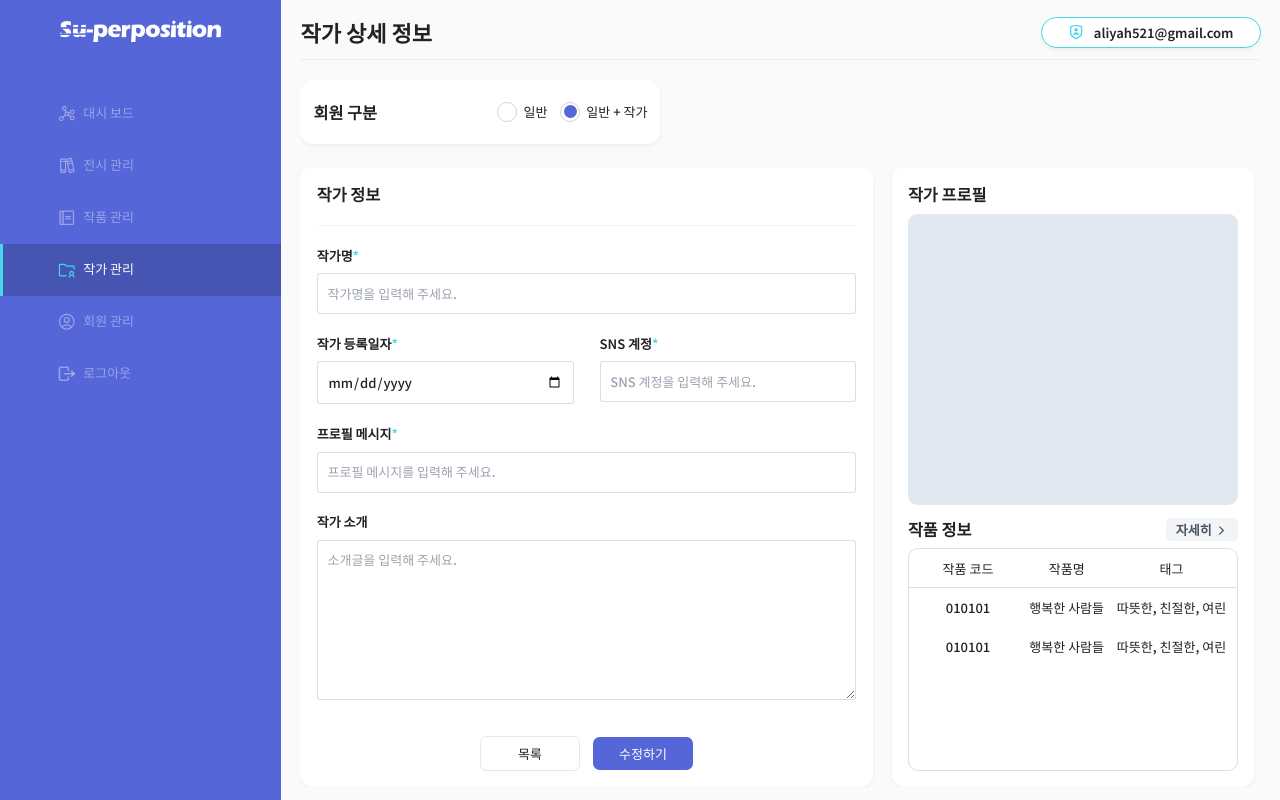
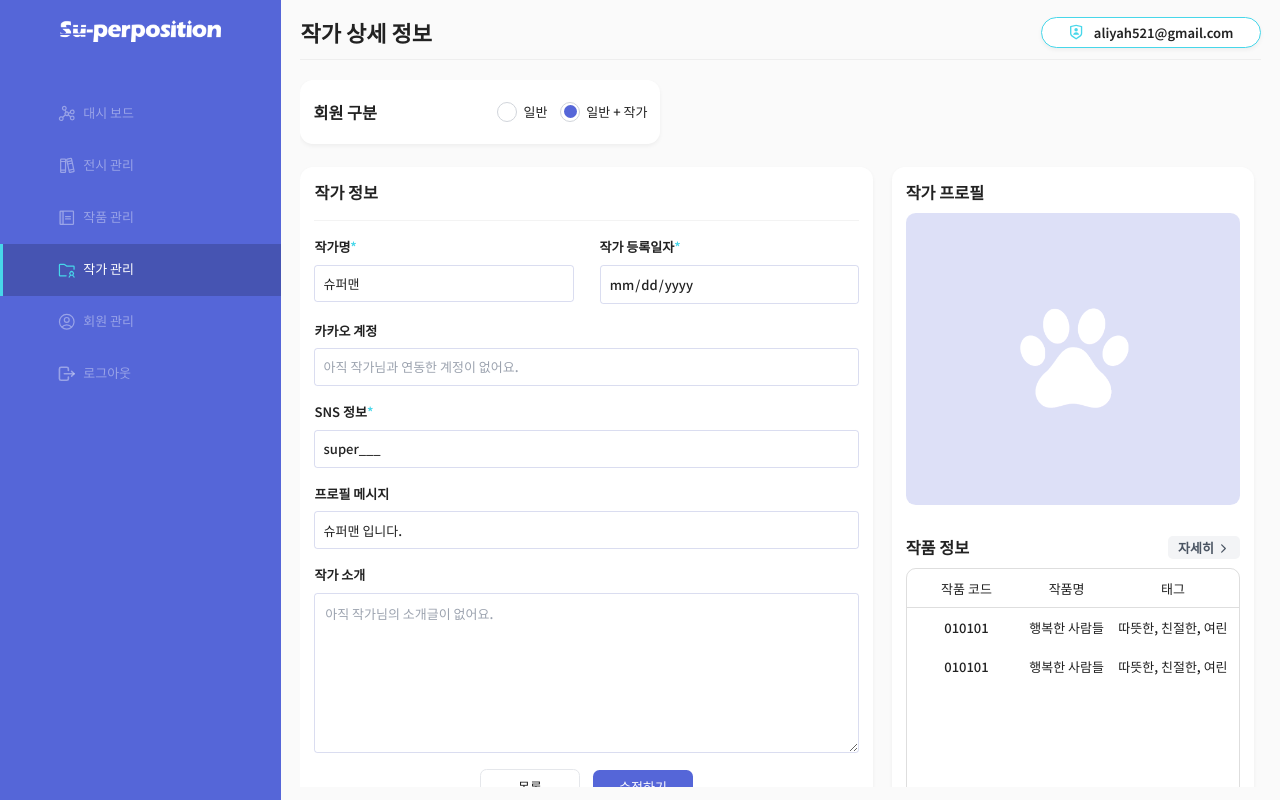
Before and after one commit to Superposition-dev/Super_Front_admin, a React (Vite) app: page /author/1 in a window 1280 px wide. Built offline with nearby package versions, Linux system fonts and the light colour scheme.

Commit message:
Feat : 작가 상세 페이지 구현

```diff
--- a/src/components/@common/row/Input.tsx
+++ b/src/components/@common/row/Input.tsx
@@ -1,15 +1,39 @@
+import cn from '../../../lib/tailwindUtil'
+import Button, { type } from '../atom/Button'
+
+export interface ButtonType {
+  title: string
+  onClick: () => void
+}
+
 export interface InputProps extends React.InputHTMLAttributes<HTMLInputElement> {
   title: string
+  constant?: boolean
+  button?: ButtonType
 }
 
-const Input = ({ title, ...props }: InputProps) => {
+const Input = ({ title, button, constant, ...props }: InputProps) => {
   return (
     <div className="flex flex-col gap-2.5 w-full">
       <h4 className="font-semibold">
         {title}
         {props.required && <span className="text-main-bright">*</span>}
       </h4>
-      <input className="w-full p-3 border border-main-too-dark border-opacity-20 rounded" {...props} />
+      <div
+        className={cn(
+          'flex items-center justify-between w-full border border-main-too-dark border-opacity-20 rounded overflow-hidden',
+          button && 'pr-1.5',
+          !props.disabled ? '' : '',
+        )}
+      >
+        <input
+          className={cn('p-2.5', button ? 'w-3/4' : 'w-full', !constant && 'disabled:bg-transparent')}
+          {...props}
+        />
+        {button && (
+          <Button name={button.title} customType={type.fill} onClick={button.onClick} addClass="py-1.5 px-4" />
+        )}
+      </div>
     </div>
   )
 }
--- a/src/components/@common/row/Rows.tsx
+++ b/src/components/@common/row/Rows.tsx
@@ -4,11 +4,18 @@ export interface RowsProps {
   children: React.ReactNode
   title: string
   width?: string
+  addClass?: string
 }
 
-const Rows = ({ children, title, width }: RowsProps) => {
+const Rows = ({ children, title, width, addClass }: RowsProps) => {
   return (
-    <div className={cn('flex flex-col gap-6 w-[60%] h-full p-5 rounded-2xl bg-white shadow-light', width)}>
+    <div
+      className={cn(
+        'flex flex-col gap-5 w-[60%] h-full p-4 rounded-2xl bg-white shadow-light border border-transparent',
+        width,
+        addClass,
+      )}
+    >
       <h2 className="text-xl font-semibold">{title}</h2>
       <div className="w-full border-t border-default border-opacity-5" />
       {children}
--- a/src/components/@common/row/Textarea.tsx
+++ b/src/components/@common/row/Textarea.tsx
@@ -13,7 +13,10 @@ const Textarea = ({ title, height, ...props }: TextareaProps) => {
         {props.required && <span className="text-main-bright">*</span>}
       </h4>
       <textarea
-        className={cn('w-full h-[160px] p-3 border border-main-too-dark border-opacity-20 rounded', height)}
+        className={cn(
+          'w-full h-[160px] p-3 border border-main-too-dark border-opacity-20 rounded disabled:bg-transparent',
+          height,
+        )}
         {...props}
       />
     </div>
--- a/src/index.css
+++ b/src/index.css
@@ -52,6 +52,13 @@ body {
   background: transparent;
 }
 
+/* ellipsis */
+.ellipsis {
+  text-overflow: ellipsis;
+  overflow: hidden;
+  white-space: nowrap;
+}
+
 @tailwind base;
 @tailwind components;
 @tailwind utilities;
--- a/src/pages/AuthorDetail.tsx
+++ b/src/pages/AuthorDetail.tsx
@@ -1,3 +1,4 @@
+import { useState } from 'react'
 import { useNavigate } from 'react-router-dom'
 import Button, { type } from '../components/@common/atom/Button'
 import Wrapper from '../components/@common/layout/Wrapper'
@@ -9,58 +10,164 @@ import UserType from '../components/@common/UserType'
 import Title from '../components/@common/atom/Title'
 import Label from '../components/@common/atom/Label'
 import { IoIosArrowForward } from 'react-icons/io'
-import { useState } from 'react'
+import { BiSolidMessageSquareEdit } from 'react-icons/bi'
+import cn from '../lib/tailwindUtil'
+import { customDefaultImg } from '../utils/util'
 
 export interface AuthorInfoType {
-  num?: number
-  id?: string
-  name?: string
-  message?: string
-  introduction?: string
-  image?: string
-  userType?: string
-  createAt?: Date
-  updateAt?: Date
+  instaId: string
+  name: string
+  message: string | null
+  introduction: string | null
+  userAccount: string | null
+  image: string | null
+  isUser: boolean | null
+  createAt: string
+  updateAt: string
+}
+
+const data: AuthorInfoType = {
+  instaId: 'super___',
+  name: '슈퍼맨',
+  message: '슈퍼맨 입니다.',
+  introduction: null,
+  userAccount: null,
+  image: null,
+  isUser: false,
+  createAt: '-',
+  updateAt: '-',
 }
 
 const AuthorDetailPage = () => {
-  const [authorInfo, setAuthorInfo] = useState<AuthorInfoType>()
+  const [authorInfo, setAuthorInfo] = useState<AuthorInfoType>(data)
+  const [edit, setEdit] = useState<boolean>(false)
   const navigate = useNavigate()
 
   return (
     <Wrapper title="작가 상세 정보">
       <div className="flex flex-col items-center gap-7 w-full h-full overflow-auto pr-2">
         <UserType isAuthor={true} addClass="self-start" />
-        <div className="flex items-center justify-between gap-3 w-full 2xl:h-[88%] h-full">
-          <Rows title="작가 정보" width="">
+        <div className="flex items-start justify-between gap-3 w-full h-full pb-2">
+          <Rows title="작가 정보" addClass={edit ? 'border-main-dark border-opacity-15' : ''}>
+            <Row>
+              <Input
+                required
+                type="text"
+                title="작가명"
+                value={authorInfo.name}
+                placeholder="작가명을 입력해 주세요."
+                disabled={edit ? false : true}
+                onChange={(e) => setAuthorInfo((prev) => ({ ...prev, name: e.target.value }))}
+              />
+              <Input
+                required
+                type="date"
+                title="작가 등록일자"
+                value={authorInfo?.createAt}
+                disabled
+                constant={edit && true}
+              />
+            </Row>
             <Row>
               <Input
                 type="text"
-                title="작가명"
-                required
-                placeholder="작가명을 입력해 주세요."
-                onChange={(e) => setAuthorInfo((prev) => ({ ...prev, name: e.target.value }))}
+                title="카카오 계정"
+                value={authorInfo?.userAccount ? authorInfo?.userAccount : ''}
+                placeholder={
+                  edit ? '작가와 연동할 회원의 계정을 입력해 주세요.' : '아직 작가님과 연동한 계정이 없어요.'
+                }
+                disabled={edit ? false : true}
+                onChange={(e) => setAuthorInfo((prev) => ({ ...prev, userAccount: e.target.value }))}
+                button={
+                  edit
+                    ? {
+                        title: '등록',
+                        onClick: () => {
+                          console.log('등록 버튼 클릭')
+                        },
+                      }
+                    : undefined
+                }
               />
             </Row>
             <Row>
-              <Input type="date" title="작가 등록일자" required value={String(authorInfo?.createAt)} />
-              <Input type="text" title="SNS 계정" required placeholder="SNS 계정을 입력해 주세요." />
+              <Input
+                required
+                type="text"
+                title="SNS 정보"
+                value={authorInfo?.instaId}
+                placeholder="SNS 계정을 입력해 주세요."
+                disabled={edit ? false : true}
+                onChange={(e) => setAuthorInfo((prev) => ({ ...prev, instaId: e.target.value }))}
+                button={
+                  edit
+                    ? {
+                        title: '중복 확인',
+                        onClick: () => {
+                          console.log('중복 확인 버튼 클릭')
+                        },
+                      }
+                    : undefined
+                }
+              />
             </Row>
             <Row>
-              <Input type="text" title="프로필 메시지" required placeholder="프로필 메시지를 입력해 주세요." />
+              <Input
+                type="text"
+                title="프로필 메시지"
+                value={authorInfo?.message ? authorInfo?.message : ''}
+                placeholder={edit ? '프로필 메시지를 입력해 주세요.' : '아직 작가님의 프로필 메시지가 없어요.'}
+                disabled={edit ? false : true}
+                onChange={(e) => setAuthorInfo((prev) => ({ ...prev, message: e.target.value }))}
+              />
             </Row>
             <Row>
-              <Textarea title="작가 소개" height="2xl:h-[200px] h-[160px]" placeholder="소개글을 입력해 주세요." />
+              <Textarea
+                title="작가 소개"
+                height="2xl:h-[180px] h-[160px]"
+                value={authorInfo?.introduction ? authorInfo?.introduction : ''}
+                placeholder={edit ? '소개글을 입력해 주세요.' : '아직 작가님의 소개글이 없어요.'}
+                disabled={edit ? false : true}
+                onChange={(e) => setAuthorInfo((prev) => ({ ...prev, introduction: e.target.value }))}
+              />
             </Row>
             <div className="justify-self-end flex items-center justify-center gap-4 w-full mt-auto">
-              <Button name="목록" customType={type.white} addClass="w-[100px]" onClick={() => navigate('/author')} />
-              <Button name="수정하기" customType={type.fill} addClass="w-[100px]" />
+              <Button
+                addClass="w-[100px]"
+                name={edit ? '취소' : '목록'}
+                customType={type.white}
+                onClick={() => {
+                  edit ? setEdit(false) : navigate('/author')
+                }}
+              />
+              <Button
+                addClass="w-[100px]"
+                name={edit ? '저장' : '수정하기'}
+                customType={type.fill}
+                onClick={() => {
+                  edit && console.log('저장 버튼 클릭')
+                  setEdit(!edit)
+                }}
+              />
             </div>
           </Rows>
-          <div className="flex flex-col justify-between w-[38%] h-full p-5 rounded-2xl bg-white shadow-light">
-            <div className="flex flex-col gap-2.5 w-full h-[55%]">
+          <div
+            className={cn(
+              'flex flex-col justify-between w-[38%] h-full p-4 rounded-2xl bg-white shadow-light border border-transparent',
+              edit && 'border-main-dark border-opacity-15',
+            )}
+          >
+            <div className="flex flex-col justify-between gap-2.5 w-full h-[52%]">
               <Title value="작가 프로필" size="large" />
-              <div className="w-full h-[90%] bg-slate-200 rounded-xl" />
+              <div
+                className={cn(
+                  'relative flex items-center justify-center w-full h-[90%] bg-main-medium bg-opacity-20 rounded-xl overflow-hidden',
+                  edit && 'cursor-pointer',
+                )}
+              >
+                <img className="w-48 h-48" src={customDefaultImg(authorInfo.image)} />
+                {edit && <BiSolidMessageSquareEdit className="absolute top-1.5 right-1.5 w-12 h-12 text-main-medium" />}
+              </div>
             </div>
             <div className="flex flex-col justify-between w-full h-[43%]">
               <div className="flex items-center justify-between">
@@ -81,13 +188,13 @@ const AuthorDetailPage = () => {
                 </div>
                 <div className="flex justify-between w-full h-12 p-3">
                   <p className="w-[32%] text-center">010101</p>
-                  <p className="w-[32%] text-center">행복한 사람들</p>
-                  <p className="w-[36%] text-center">따뜻한, 친절한, 여린</p>
+                  <p className="w-[32%] text-center ellipsis">행복한 사람들</p>
+                  <p className="w-[36%] text-center ellipsis">따뜻한, 친절한, 여린</p>
                 </div>
                 <div className="flex justify-between w-full h-12 p-3">
                   <p className="w-[32%] text-center">010101</p>
-                  <p className="w-[32%] text-center">행복한 사람들</p>
-                  <p className="w-[36%] text-center">따뜻한, 친절한, 여린</p>
+                  <p className="w-[32%] text-center ellipsis">행복한 사람들</p>
+                  <p className="w-[36%] text-center ellipsis">따뜻한, 친절한, 여린</p>
                 </div>
               </div>
             </div>
--- /dev/null
+++ b/src/utils/util.ts
@@ -0,0 +1,5 @@
+import defaultImage from '../assets/default.png'
+
+export const customDefaultImg = (src: string | null) => {
+  return src !== null ? src : defaultImage
+}
--- a/tailwind.config.js
+++ b/tailwind.config.js
@@ -18,6 +18,7 @@ export default {
         'main-too-dark': '#4654b2',
         green: '#00FFCF',
         default: '#222222',
+        purple: '#e8d2fc',
       },
       boxShadow: {
         light: '0 2px 4px 0px rgba(0,0,0,5%)',
```
Also changed, not shown: src/assets/default.png (added).
